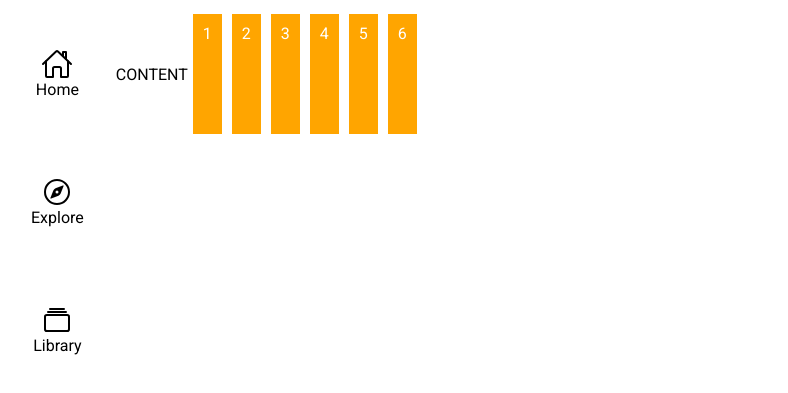
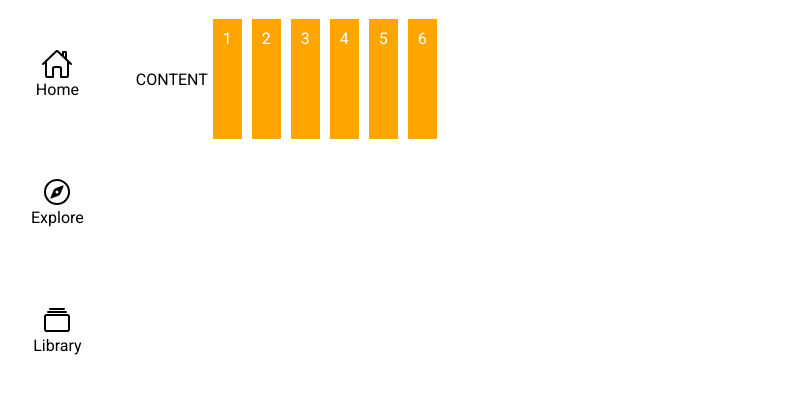
Before and after one commit to Keiru1/Youtube_clone, a plain HTML site: page index.html in a window 1280 px wide. Shown: the part 55-448 px from the top of the page, without its empty margins (1-789 px from the left). Drawn offline with nearby package versions, Linux system fonts and the light colour scheme.

Commit message:
Update index.html

```diff
--- a/index.html
+++ b/index.html
@@ -25,6 +25,11 @@
 
         .content {
             display: flex;
+            width:100px;
+            height:100px;
+            margin:20px;
+
+
         }
 
         #flex-container {
```
